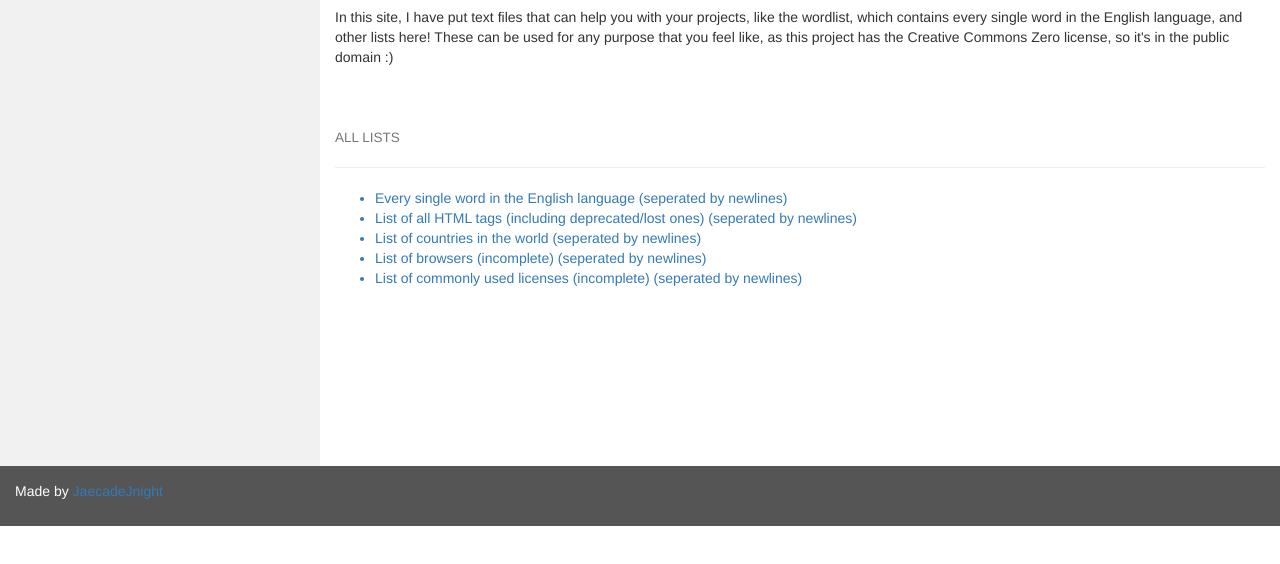
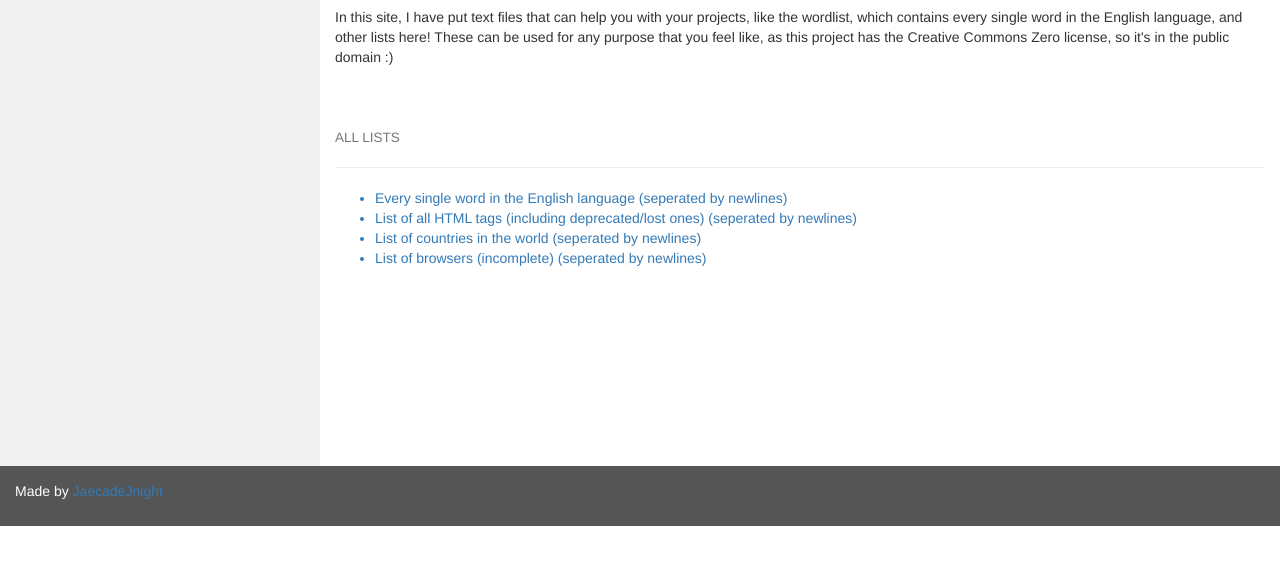
Before and after one commit to Jeffreymaniac/jeffsepiclists, a plain HTML site: page index.html in a window 1280 px wide. Shown: the part 134-698 px from the top of the page. Drawn offline with nearby package versions, Linux system fonts and the light colour scheme.

Commit message:
Update index.html

```diff
--- a/index.html
+++ b/index.html
@@ -61,7 +61,6 @@
 <a href="lists/allHTMLtags.txt"><li>List of all HTML tags (including deprecated/lost ones) (seperated by newlines)</li></a>
 <a href="lists/countries.txt"><li>List of countries in the world (seperated by newlines)</li></a>
 <a href="lists/browsers.txt"><li>List of browsers (incomplete) (seperated by newlines)</li></a>
-<a href="lists/licenses.txt"><li>List of commonly used licenses (incomplete) (seperated by newlines)</li></a>
 
 </ul>
 
```
